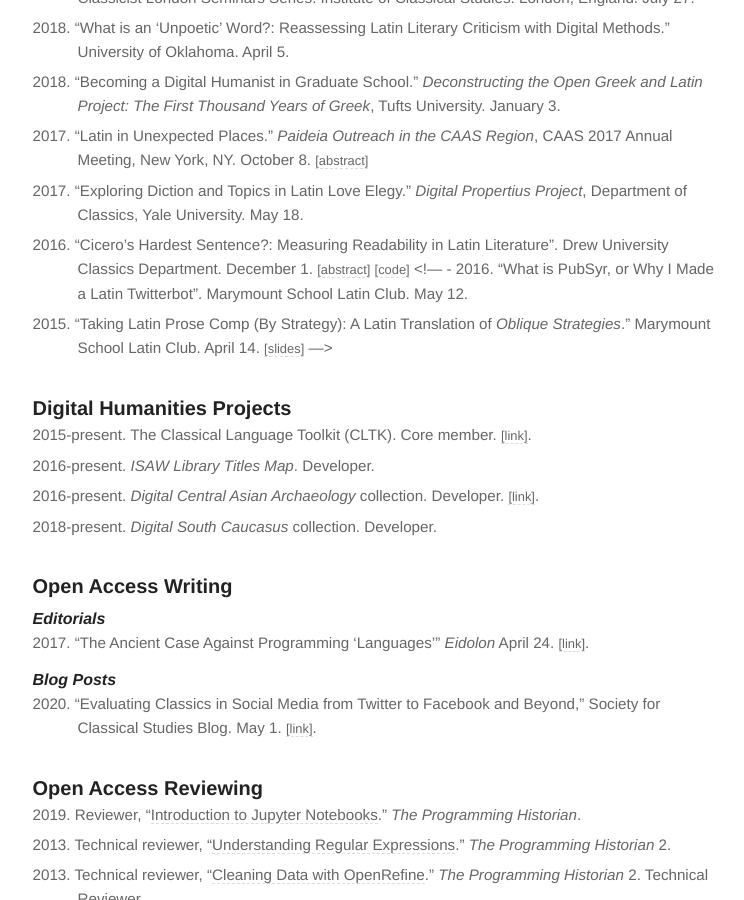
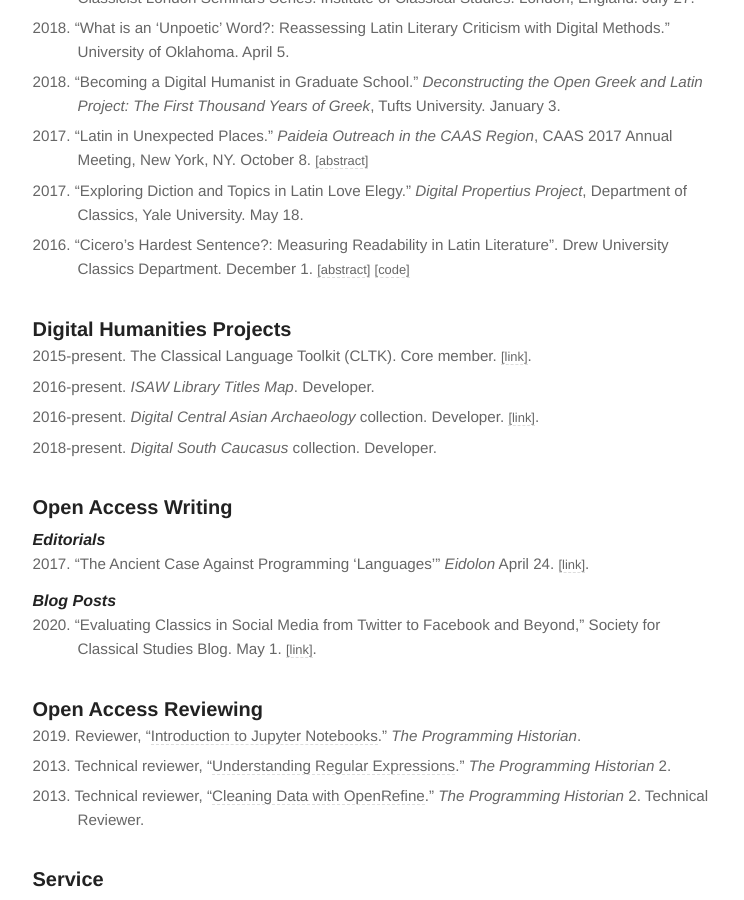
Before and after one commit to diyclassics/diyclassics.github.io, a Jekyll site: the page built from cv.md, in a window 1280 px wide and 900 px high, scrolled down 4676 px. Shown: the whole window, without its empty margins (265-1009 px from the left). Built offline with Jekyll 4.4.1, drawn with Linux system fonts in a browser that asks for light colours.

Commit message:
Update cv

```diff
--- a/cv.md
+++ b/cv.md
@@ -147,8 +147,8 @@
 <!--- - 2017\. "*Descriptio Psittaci*: Looking at Parrots from Aristotle to Gesner". *Circle Through New York* exhibition, Insitute for the Study of the Ancient World. May 12. --->
 <!--- - 2017\. "A (Cautious) Defense of Google Translate for Latin". Marymount School Latin Club. May 3. --->
 - 2016\. "Cicero's Hardest Sentence?: Measuring Readability in Latin Literature". Drew University Classics Department. December 1. [[abstract]](../ciceros-hardest-sentence){:.cv-link} [[code]](https://github.com/diyclassics/readability/blob/master/Cicero%20Readability%20Final.ipynb){:.cv-link}
-<!--- - 2016\. "What is PubSyr, or Why I Made a Latin Twitterbot". Marymount School Latin Club. May 12.
-- 2015\. "Taking Latin Prose Comp (By Strategy): A Latin Translation of *Oblique Strategies*." Marymount School Latin Club. April 14. [[slides]](../assets/pdfs/taking-latin-prose-comp.pdf){:.cv-link} --->
+<!--- - 2016\. "What is PubSyr, or Why I Made a Latin Twitterbot". Marymount School Latin Club. May 12. --->
+<!--- - 2015\. "Taking Latin Prose Comp (By Strategy): A Latin Translation of *Oblique Strategies*." Marymount School Latin Club. April 14. [[slides]](../assets/pdfs/taking-latin-prose-comp.pdf){:.cv-link} --->
 <!--- - 2012\. "Some Poetic and Artistic Frames in Theocritus." Co-presented with Carolyn Laferriere. *Within the Frame: A Critical Metaphor in Art and Literature*, The Classics Work in Progress Group, Yale University. January 27. --->
 
 <!---
```
